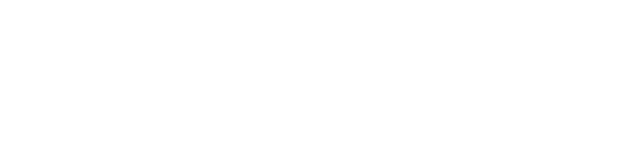
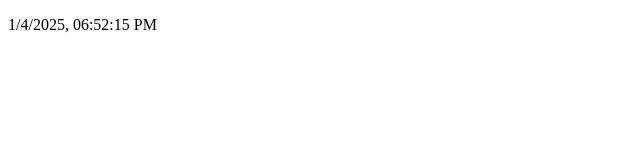
Before and after one commit to acciojob/clock-NehaNayak123, a website: page main.html in a window 1280 px wide. Shown: the whole page, without its empty margins (0-640 px from the left). Drawn offline with Linux system fonts and the light colour scheme.

Commit message:
created a submission

```diff
--- a/main.html
+++ b/main.html
@@ -8,7 +8,10 @@
 
 <body>
 	<!-- the entire body must be written by student -->
-    <script type="text/javascript" src="./script.js">
+    <p id="timer">time</p>
+
+
+	<script type="text/javascript" src="./script.js">
 </script>
 
 </body>
--- a/script.js
+++ b/script.js
@@ -1 +1,51 @@
 //your JS code here. If required.
+let para=document.querySelector("#timer")
+
+function currentTime(){
+	let date= new Date();
+	let hours=date.getHours();
+	let min=date.getMinutes();
+	let secs=date.getSeconds();
+	let day=date.getDay();
+	let month=date.getMonth();
+	let years=date.getFullYear();
+
+	let arrOfTime=convertTime(hours,min,secs);
+	for(let i=0;i<=2;i++){
+		arrOfTime[i]=addZero(arrOfTime[i])
+	}
+
+	let time=`${arrOfTime[0]}:${arrOfTime[1]}:${arrOfTime[2]}  ${arrOfTime[3]}`
+
+	// return `${month}/${day}/${years}, ${time}`
+	para.innerText= `${month}/${day}/${years}, ${time}`
+}
+setInterval(currentTime,1000);
+
+function convertTime(hr, min, sec){
+	if(hr>12){
+		hr=hr-12;
+		// return `${hr}:${min}:${sec} PM`;
+		return [hr, min, sec, "PM"]
+	}
+	else if(hr==0){
+		// return `12:${min}:${sec} AM`
+		return [12, min, sec, "AM"]
+	}
+	else if(hr<12){
+		// return `${hr}:${min}:${sec} AM`
+		return [hr, min, sec, "AM"]
+	}
+	else if(hr==12){
+		// return `${hr}:${min}:${sec} PM`
+		return [hr, min, sec, "PM"]
+	}
+}
+
+function addZero(k) {
+	if(k<10){
+		return ("0"+k)
+	}else{
+		return k
+	}
+}
```
